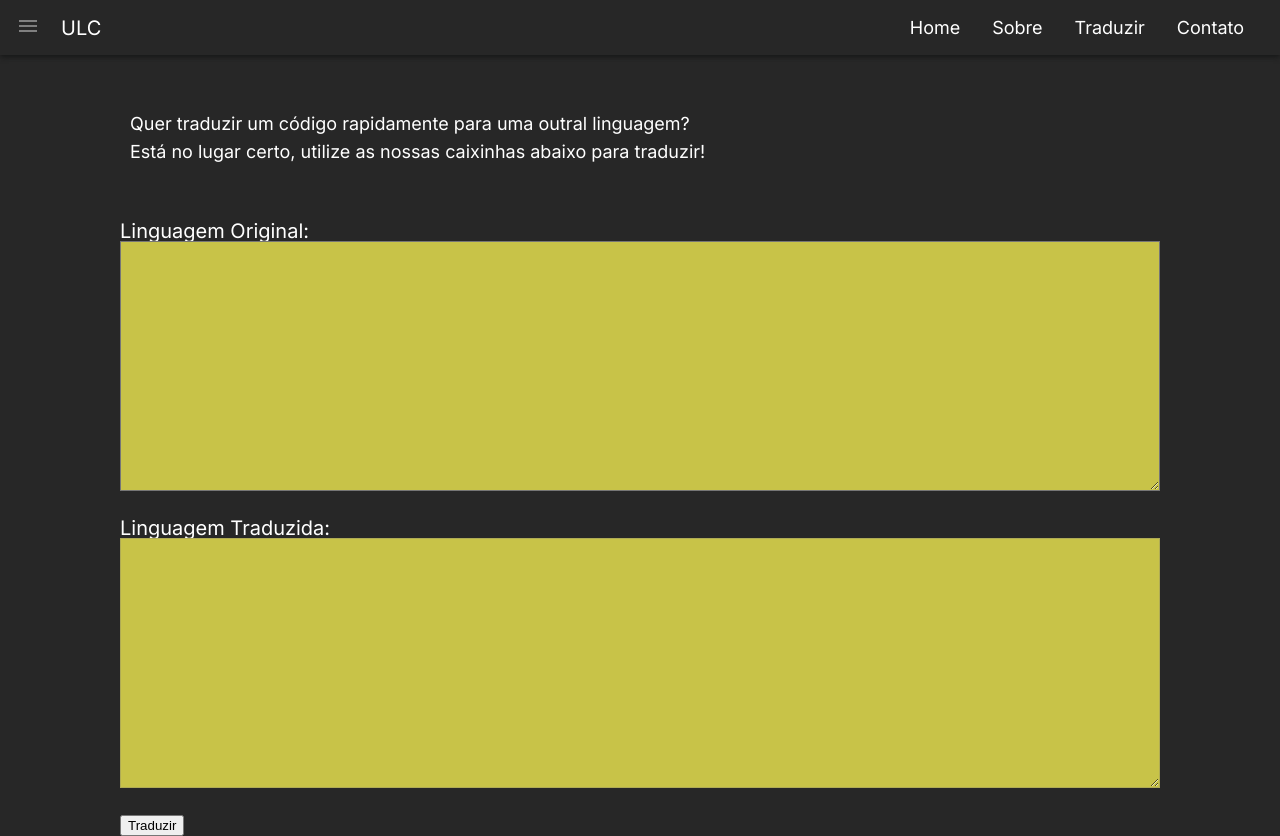
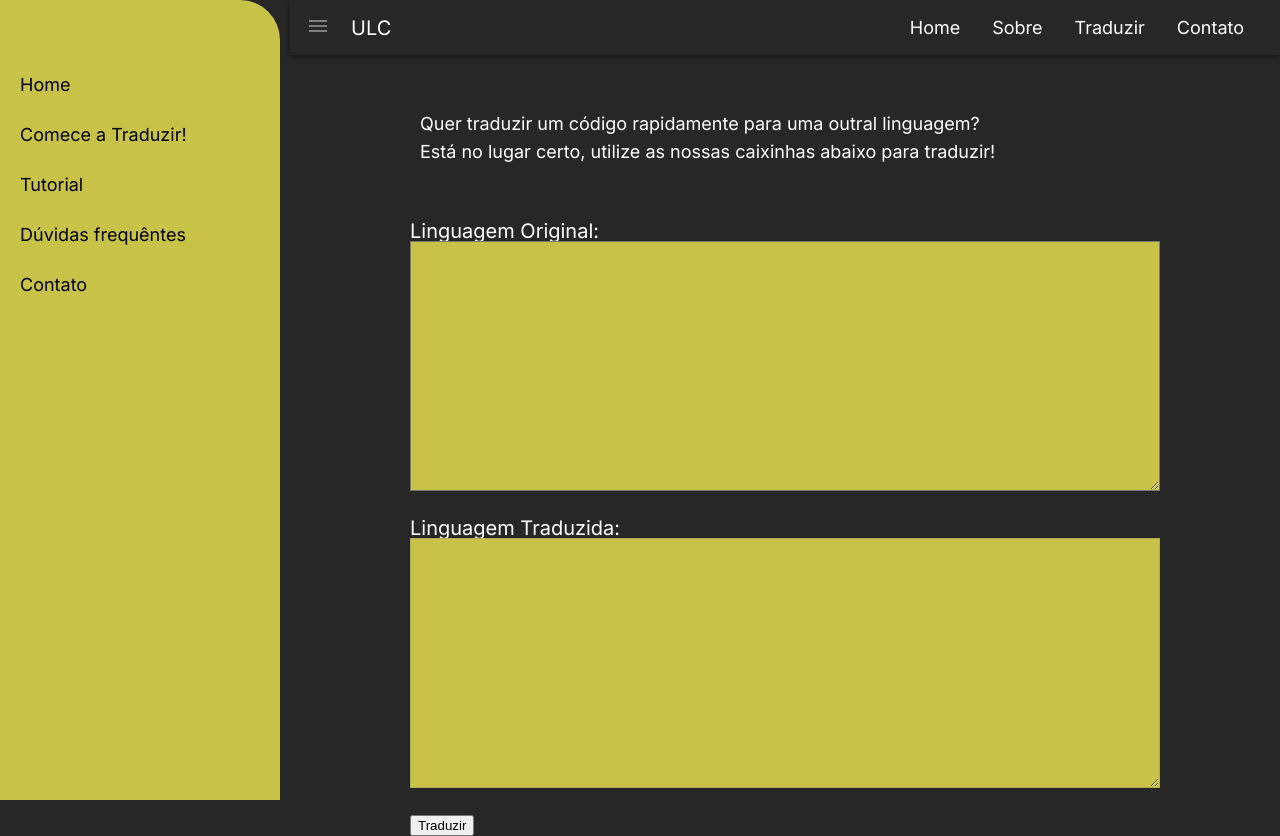
Before and after one commit to 4Ventz/TCC-ETEC, a plain HTML site: page traducao.html in a window 1280 px wide. Both pictures are taken after a click on the link "menu". Drawn offline with Linux system fonts and the light colour scheme.

Commit message:
Update traducao.html

```diff
--- a/traducao.html
+++ b/traducao.html
@@ -113,6 +113,17 @@
             }
           }
         </script>
+
+        <script>
+      // Itens
+      const sidebar = document.getElementById("sidebar");
+      const menuBtn = document.getElementById("MenuBtn");
+
+      // Clicou no menu
+      menuBtn.onclick = () => {
+        sidebar.classList.toggle("active");
+      };
+    </script>
 </body>
 
 </html>
```
